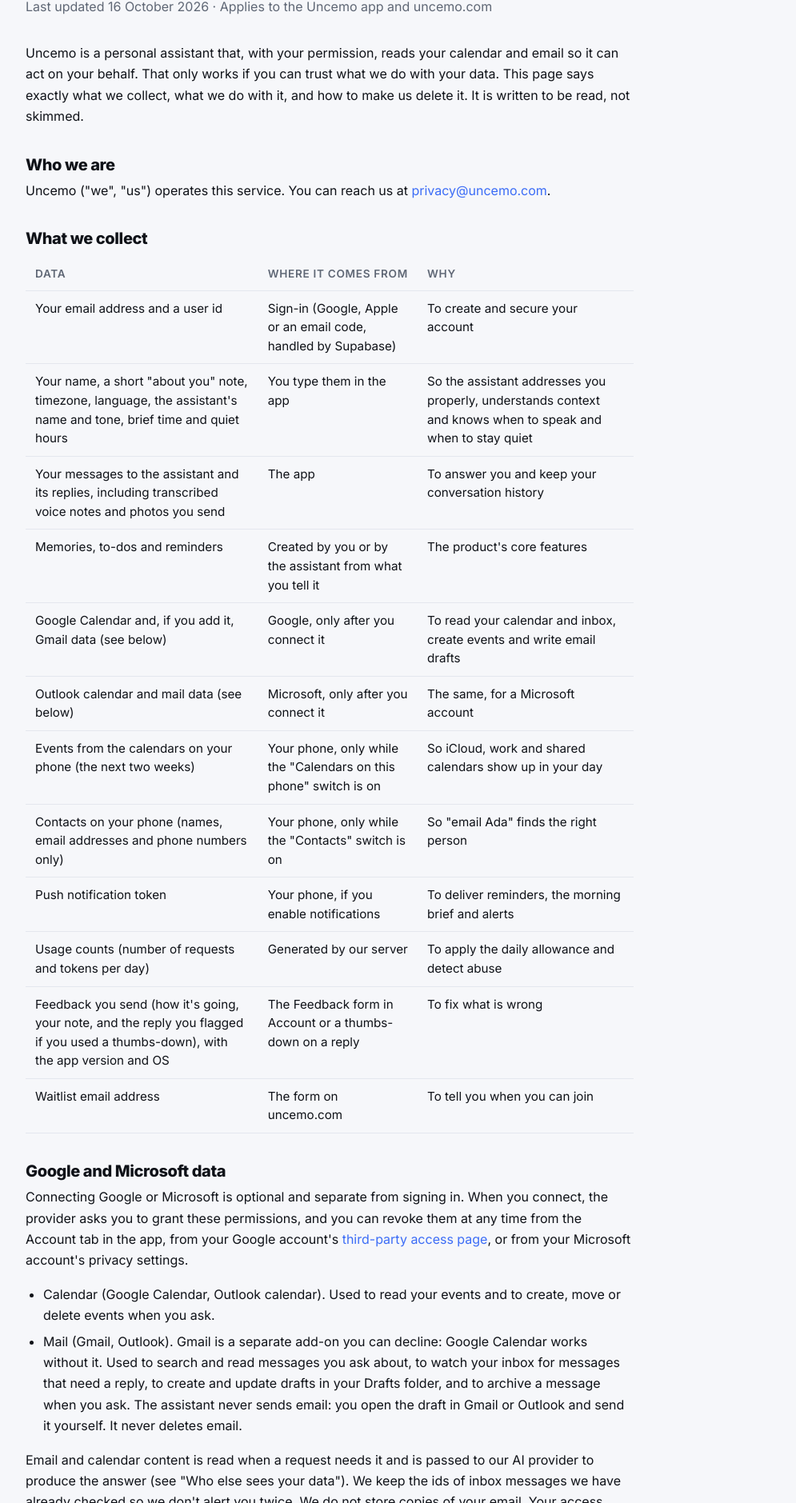
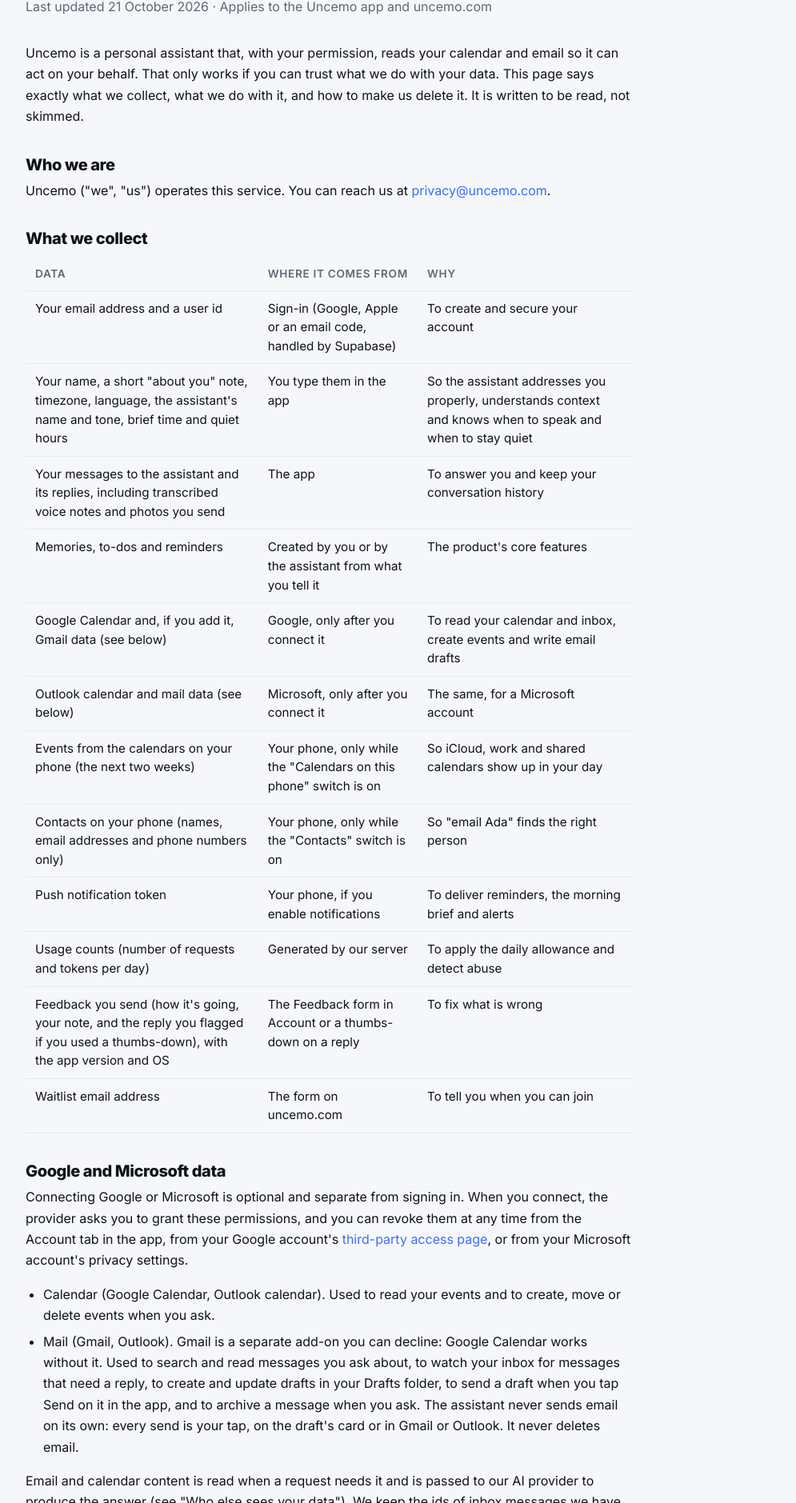
Before and after one commit to uncemo/uncemo.com, a plain HTML site: page privacy.html in a window 1280 px wide. Shown: the part 171-2050 px from the top of the page at 80% size, without its empty margins (228-1223 px from the left). Drawn offline with Linux system fonts and the light colour scheme.

Commit message:
Send button on draft cards: sends through the person's own Gmail or Outlook, after a confirm
The assistant still never sends. A draft card now has Send next to Open, Edit
and Discard; it asks once, then the server sends the draft as it stands in the
mailbox (Gmail drafts.send, Graph /send). That needs gmail.send on the Gmail
add-on and Mail.Send on Microsoft, so links made earlier get a one-line note to
reconnect; a plain Google reconnect keeps Gmail when they already have it so
the new scope comes along. Microsoft refreshes now ask only for the scopes the
link was granted, so older links keep working. Prompt, explainer, welcome and
policy wording changed from never-sends to sends-only-when-you-tap-Send;
LEGAL_VERSION bumped so the privacy page shows once more. Two stale tests fixed
(a fixed backup date fell out of the keep window).

Co-Authored-By: Claude Fable 5.1 <noreply@anthropic.com>

```diff
--- a/privacy.html
+++ b/privacy.html
@@ -46,7 +46,7 @@
 
   <main class="doc">
     <h1>Privacy Policy</h1>
-    <p class="meta">Last updated 16 October 2026 · Applies to the <span data-name>Uncemo</span> app and uncemo.com</p>
+    <p class="meta">Last updated 21 October 2026 · Applies to the <span data-name>Uncemo</span> app and uncemo.com</p>
 
     <p><span data-name>Uncemo</span> is a personal assistant that, with your permission, reads your calendar and email so it can act on your behalf. That only works if you can trust what we do with your data. This page says exactly what we collect, what we do with it, and how to make us delete it. It is written to be read, not skimmed.</p>
 
@@ -74,7 +74,7 @@
     <p>Connecting Google or Microsoft is optional and separate from signing in. When you connect, the provider asks you to grant these permissions, and you can revoke them at any time from the Account tab in the app, from your Google account's <a href="https://myaccount.google.com/permissions">third-party access page</a>, or from your Microsoft account's privacy settings.</p>
     <ul>
       <li>Calendar (Google Calendar, Outlook calendar). Used to read your events and to create, move or delete events when you ask.</li>
-      <li>Mail (Gmail, Outlook). Gmail is a separate add-on you can decline: Google Calendar works without it. Used to search and read messages you ask about, to watch your inbox for messages that need a reply, to create and update drafts in your Drafts folder, and to archive a message when you ask. The assistant never sends email: you open the draft in Gmail or Outlook and send it yourself. It never deletes email.</li>
+      <li>Mail (Gmail, Outlook). Gmail is a separate add-on you can decline: Google Calendar works without it. Used to search and read messages you ask about, to watch your inbox for messages that need a reply, to create and update drafts in your Drafts folder, to send a draft when you tap Send on it in the app, and to archive a message when you ask. The assistant never sends email on its own: every send is your tap, on the draft's card or in Gmail or Outlook. It never deletes email.</li>
     </ul>
     <p>Email and calendar content is read when a request needs it and is passed to our AI provider to produce the answer (see "Who else sees your data"). We keep the ids of inbox messages we have already checked so we don't alert you twice. We do not store copies of your email. Your access tokens are stored encrypted on our server.</p>
     <p><span data-name>Uncemo</span>'s use and transfer of information received from Google APIs adheres to the <a href="https://developers.google.com/terms/api-services-user-data-policy#additional_requirements_for_specific_api_scopes">Google API Services User Data Policy</a>, including the Limited Use requirements. In plain terms: Google data is used only to provide the features you see in the app, is never used for advertising, is never sold, and is never used to train AI models. The same rules apply to Microsoft data.</p>
```
Also changed, not shown: terms.html (+1 -1 lines).
